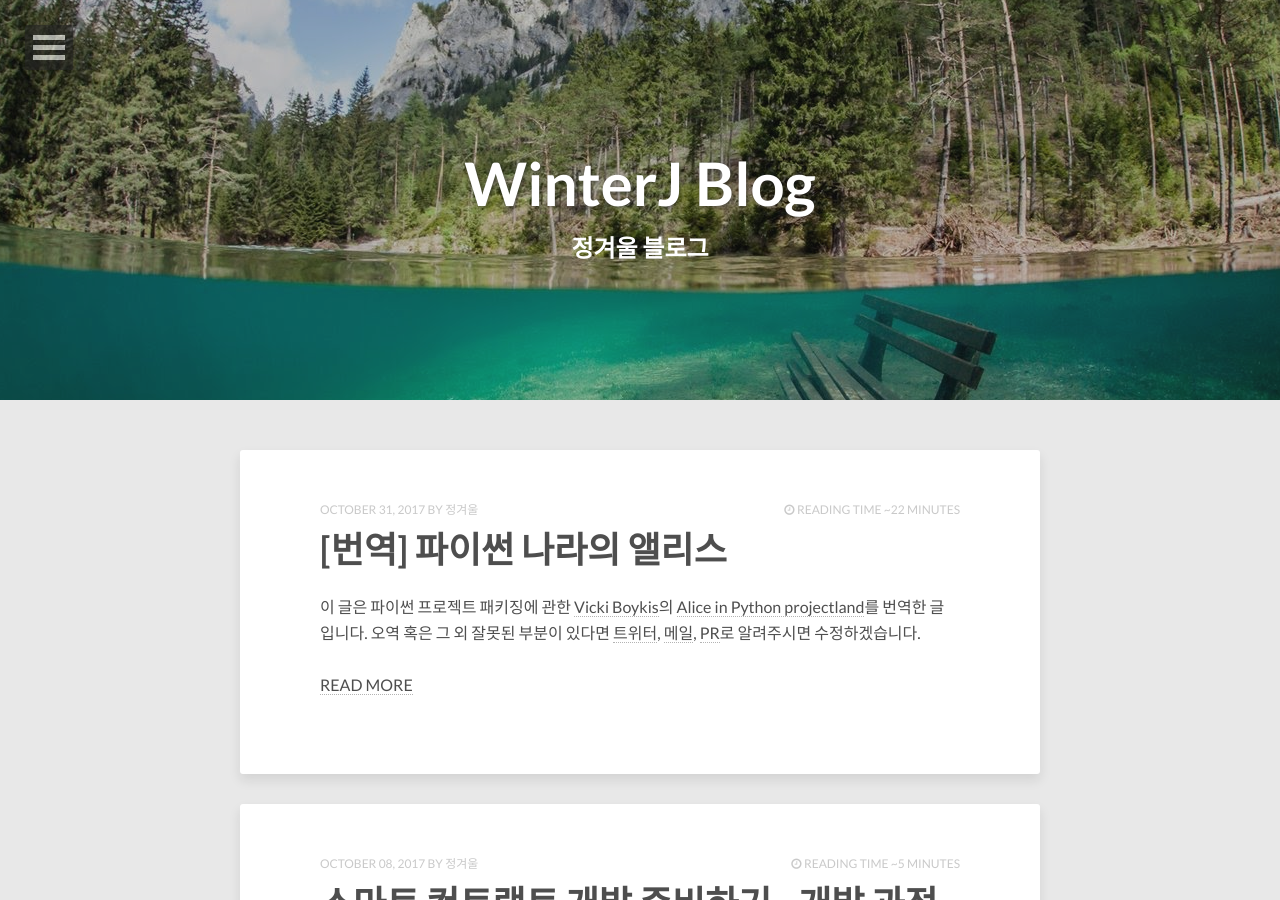
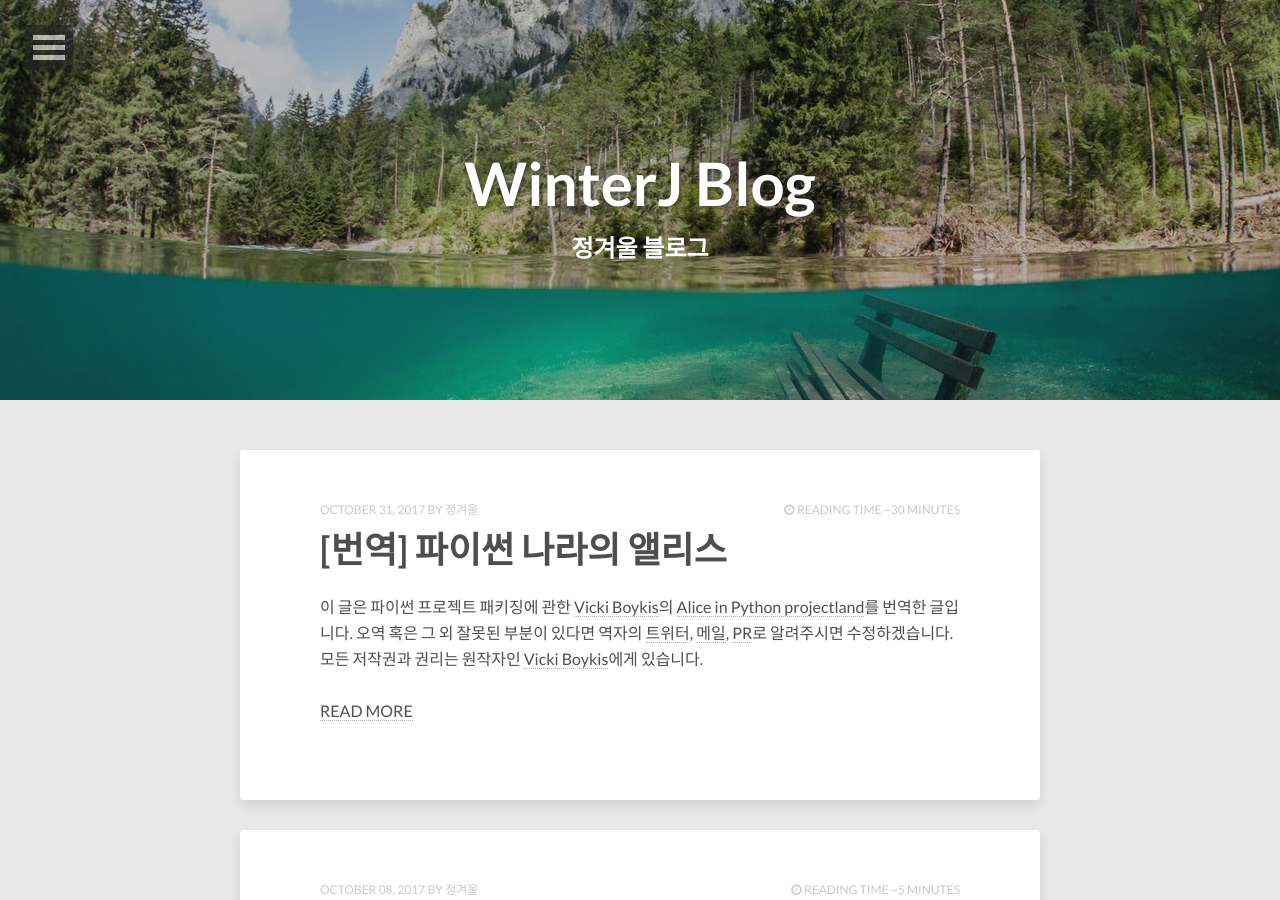
Before and after one commit to winterjung/JungWinter.github.io, a Jekyll site: the page built from index.html, in a window 1280 px wide and 900 px high. Built offline with Jekyll 4.4.1, drawn with Linux system fonts in a browser that asks for light colours; nearby versions of some CDN libraries; the list of posts is cut into pages by our own code; some of the changed lines change nothing that is shown.

Commit message:
Translate intro section

````diff
--- a/_posts/2017-10-31-alice-in-python-projectland.md
+++ b/_posts/2017-10-31-alice-in-python-projectland.md
@@ -4,7 +4,7 @@
 tags: [파이썬, python, 번역]
 ---
 
-이 글은 파이썬 프로젝트 패키징에 관한 [Vicki Boykis](https://veekaybee.github.io/)의 [Alice in Python projectland](https://veekaybee.github.io/2017/09/26/python-packaging/)를 번역한 글 입니다. 오역 혹은 그 외 잘못된 부분이 있다면 [트위터](https://twitter.com/res_tin), [메일](mailto:wintermy201@gmail.com), [PR](https://github.com/JungWinter/JungWinter.github.io)로 알려주시면 수정하겠습니다.
+이 글은 파이썬 프로젝트 패키징에 관한 [Vicki Boykis](https://veekaybee.github.io/)의 [Alice in Python projectland](https://veekaybee.github.io/2017/09/26/python-packaging/)를 번역한 글입니다. 오역 혹은 그 외 잘못된 부분이 있다면 역자의 [트위터](https://twitter.com/res_tin), [메일](mailto:wintermy201@gmail.com), [PR](https://github.com/JungWinter/JungWinter.github.io)로 알려주시면 수정하겠습니다. 모든 저작권과 권리는 원작자인 [Vicki Boykis](https://veekaybee.github.io/)에게 있습니다.
 
 ![](https://raw.githubusercontent.com/veekaybee/veekaybee.github.io/master/images/alice_cards.jpg)
 
@@ -12,32 +12,44 @@
 
 ## 서문
 Python project structure and packaging standardization is still not a solved problem, something that became even more apparent to me when I recently worked on packaging a machine learning natural language app.
+파이썬 프로젝트 구조와 패키징 표준화는 아직 해결되지 않은 문제다. 이는 최근에 내가 기계학습 자연어 응용 프로그램을 패키징할 때 더욱 분명해졌다.
+
+In the JVM, as long as you have your path structured correctly, build tools will understand it and create a package for you into an executable JAR.
+JVM에서 [경로가 올바르게 구조화 되어 있다면](https://maven.apache.org/guides/introduction/introduction-to-the-standard-directory-layout.html), 빌드 도구는 이를 이해하고 실행 가능한 JAR로 패키지를 생성한다.
+
+But, when I started looking for the same standardization in Python, it wasn’t as straightforward. Some questions I had as I worked: Should I be using virtualenvs? Pipenvs? Setuptools? Should I have a setup.cfg? What are wheels, or eggs, for that matter? Does each folder need an __init__.py? What does that file even do? How do I reference modules along the same PYTHONPATH?
+그러나 파이썬에서 동일한 표준화를 찾기 시작했을 때, 그다지 간단하지 않았다. `virtualenv`, `pipenv`, `setuptools`를 사용해야 하나? `setup.cfg`가 있어야하나? `wheel`이랑 `egg`는 또 뭐고? 각 폴더에 `__init__.py`가 있어야 하나? 그 파일은 대체 뭐야? 동일한 `PYTHONPATH`에서 모듈을 어떻게 참조하지? 같은 여러 의문들이 들었다.
+
+It became apparent that Python’s flexbility, which I really appreciate when I’m buckled down and writing code, makes it a huge pain to operationalize.
+내가 코드를 작성할 때 정말 고맙게 생각하는 파이썬의 유연성이 운영에 큰 고통을 준다는게 분명해졌다.
+
+
+As I worked, I thought I’d write down everything I learned and built up to a complete Python project, from first principles, through a simple example, and thought it might help other people working through the same issues, as well.
+첫 번째 원칙으로부터 간단한 예제를 통해 완전한 파이썬 프로젝트를 만들면서 배웠던 모든 것을 적었고, 같은 문제를 겪는 사람들에게 도움이 될 것 이라고 생각한다.
+
+
+Come with me on a voyage of magic, adventure, and really annoying relative path references to find out how and why Python packaging works the way it does.
+파이썬 패키지가 어떻게 그리고 왜 그렇게 작동하는지 찾기 위한 마법과 모험 그리고 정말 성가신 상대 경로 참조의 모험을 함께하자.
+
+This post goes through:
+이 글은 아래의 순서로 이루어져있다.
 
 ![](https://raw.githubusercontent.com/veekaybee/veekaybee.github.io/master/images/package_flow.png)
+
+To comfortably go through the content, you should be reasonably comfortable with Python (aka if you know what a list comprehension is and how it works you should probably be good), and have some understanding of object-oriented programming basics.
+이 글을 잘 이해하기 위해선 파이썬에 익숙해야하고([리스트 컴프리헨션](http://effbot.org/zone/python-list.htm)이 무엇인지 알고 어떻게 동작하는지 안다면 더 좋다), 객체 지향 프로그래밍 기초에 대한 이해가 있어야한다.
+
+All of the code is here.
+모든 코드는 [여기](https://github.com/veekaybee/textedit/tree/master/textedit)에 있다.
+
+My hope is that this post becomes a living document, so if you see something egregiously wrong, or something I missed, feel free to submit a pull request.
+이 글이 살아있는 글이 되길 원하므로 뭔가 심각하게 잘못되거나 내가 놓친 부분을 발견한다면 [PR](https://github.com/veekaybee/textedit/pulls)을 보내주길 바란다.
 
 ## Python hides the hurt
 I’m going to start this Python post with a little Java. Sorry in advance.
 
 ```java
-import java.io.*;
 
-public class Replace {
-
-    public static void main(String[] args) throws IOException {
-        File file = new File("alice.txt");
-
-        try (FileReader freader = new FileReader(file);
-             BufferedReader reader = new BufferedReader(freader);
-             FileWriter writer = new FileWriter("new_alice.txt")) {
-            String line;
-
-            while ((line = reader.readLine()) != null) {
-                String newLine = line.replaceAll("\\s+$", "").replaceAll("Alice", "Vicki");
-                writer.write(newLine);
-            }
-        }
-    }
-}
 ```
 
 ```python
````
